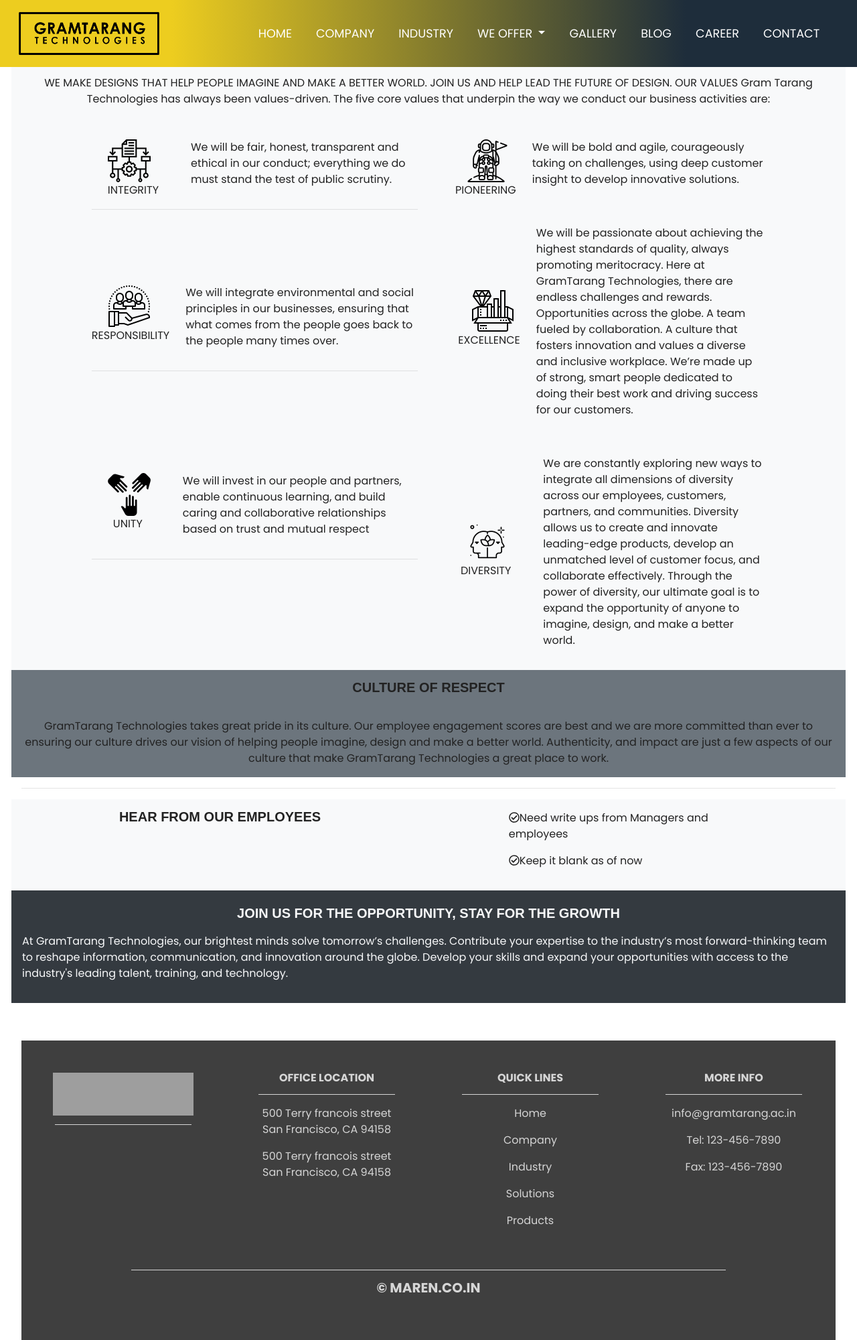
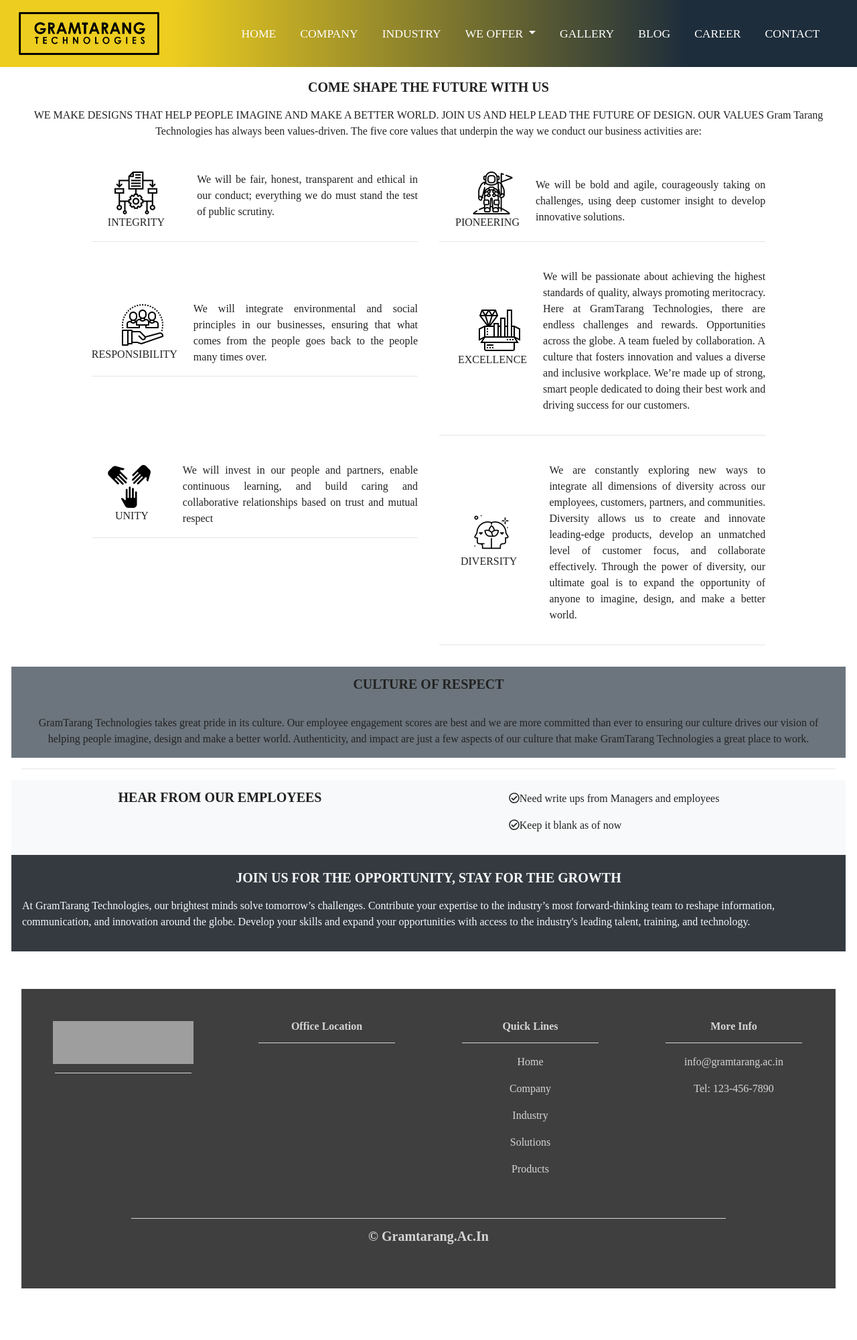
Before and after one commit to RakeshKRay/gt-tech, a PHP site: page /career.html in a window 1280 px wide. Shown: the whole page at 67% size. After the commit the page ends 1923 px from the top, so only its background shows below. Run offline with PHP 8.4, Linux system fonts and the light colour scheme; some libraries are stand-ins or nearby versions; grey boxes are pictures that could not be loaded.

Commit message:
AllPage
12-12-20

```diff
--- a/blog.html
+++ b/blog.html
@@ -41,7 +41,7 @@
                                 <a class="nav-link nav-color dropdown-toggle" href="#" id="navbardrop" data-toggle="dropdown">
                                     WE OFFER
                                 </a>
-                                <div class="dropdown-menu" style="background-color: #1e2d3b;">
+                                <div class="dropdown-bg dropdown-menu">
                                     <a class="dropdown-item nav-color" href="solution.html">SOLUTIONS</a>
                                     <a class="dropdown-item nav-color" href="product.html">PRODUCTS</a>
                                 </div>
@@ -66,7 +66,7 @@
         </div>
     </header>
 
-    <section id="blog">
+    <section id="blog" class="topSection">
 
         <h1 style="text-align: center;margin-top: 25px;">Blog</h1>
 
--- a/career.html
+++ b/career.html
@@ -41,7 +41,7 @@
                                 <a class="nav-link nav-color dropdown-toggle" href="#" id="navbardrop" data-toggle="dropdown">
                                     WE OFFER
                                 </a>
-                                <div class="dropdown-menu" style="background-color: #1e2d3b;">
+                                <div class="dropdown-bg dropdown-menu">
                                     <a class="dropdown-item nav-color" href="solution.html">SOLUTIONS</a>
                                     <a class="dropdown-item nav-color" href="product.html">PRODUCTS</a>
                                 </div>
@@ -66,17 +66,18 @@
         </div>
     </header>
 
-    <section id="Career">
+    <section id="Career" class="topSection">
 
-        <div class="row bg-light">
-            <div class="text-center mt-3">
-                <h5 style="font-family: sans-serif;">COME SHAPE THE FUTURE WITH US</h5>
-                <div class="mr-1 ml-1">
+        <div class="row text-center">
+            <div class=" mt-3">
+                <h5>COME SHAPE THE FUTURE WITH US</h5>
+                <div class="mr-1 ml-1 ">
                     <p>WE MAKE DESIGNS THAT HELP PEOPLE IMAGINE AND MAKE A BETTER WORLD. JOIN US AND HELP LEAD THE FUTURE OF DESIGN.
 
                         OUR VALUES
 
-                        Gram Tarang Technologies has always been values-driven. The five core values that underpin the way we conduct our business activities are:</p>
+                        Gram Tarang Technologies has always been values-driven. The five core values that underpin the way we conduct our business activities are:
+                    </p>
                 </div>
             </div>
             <div class="col-sm-1"></div>
@@ -88,7 +89,7 @@
                             <figcaption>INTEGRITY</figcaption>
                         </figure>
                     </div>
-                    <div class="ml-5">
+                    <div class="ml-5 text-justify">
                         <p>We will be fair, honest, transparent and ethical in our conduct; everything we do must stand the test of public scrutiny.</p>
                     </div>
                 </div>
@@ -103,7 +104,7 @@
                             <figcaption>RESPONSIBILITY</figcaption>
                         </figure>
                     </div>
-                    <div class="ml-4">&nbsp;<p>We will integrate environmental and social principles in our businesses, ensuring that what comes from the people goes back to the people many times over.</p>
+                    <div class="ml-4 text-justify">We will integrate environmental and social principles in our businesses, ensuring that what comes from the people goes back to the people many times over.
                     </div>
                 </div>
                 <hr>
@@ -118,7 +119,7 @@
                             <figcaption class="ml-2">UNITY</figcaption>
                         </figure>
                     </div>
-                    <div class="ml-5">&nbsp;<p>We will invest in our people and partners, enable continuous learning, and build caring and collaborative relationships based on trust and mutual respect</p>
+                    <div class="ml-5 text-justify">We will invest in our people and partners, enable continuous learning, and build caring and collaborative relationships based on trust and mutual respect
                     </div>
                 </div>
                 <hr>
@@ -133,11 +134,11 @@
                             <figcaption>PIONEERING</figcaption>
                         </figure>
                     </div>
-                    <div class="ml-4">
-                        <p>We will be bold and agile, courageously taking on challenges, using deep customer insight to develop innovative solutions.</p>
+                    <div class="ml-4 text-justify">
+                        We will be bold and agile, courageously taking on challenges, using deep customer insight to develop innovative solutions.
                     </div>
                 </div>
-
+                <hr>
                 <div class="d-flex align-items-center mt-3">
                     <div>
                         <figure>
@@ -145,11 +146,11 @@
                             <figcaption class="ml-4">&nbsp;EXCELLENCE</figcaption>
                         </figure>
                     </div>
-                    <div class="ml-4">&nbsp;<p>We will be passionate about achieving the highest standards of quality, always promoting meritocracy.
+                    <div class="ml-4">&nbsp;<p class="text-justify">We will be passionate about achieving the highest standards of quality, always promoting meritocracy.
                             Here at GramTarang Technologies, there are endless challenges and rewards. Opportunities across the globe. A team fueled by collaboration. A culture that fosters innovation and values a diverse and inclusive workplace. We’re made up of strong, smart people dedicated to doing their best work and driving success for our customers.</p>
                     </div>
                 </div>
-
+                <hr>
                 <div class="d-flex mt-3 ml-4 align-items-center">
                     <div>
                         <figure>
@@ -157,24 +158,24 @@
                             <figcaption class="ml-2">DIVERSITY</figcaption>
                         </figure>
                     </div>
-                    <div class="ml-5">&nbsp;<p>We are constantly exploring new ways to integrate all dimensions of diversity across our employees, customers, partners, and communities. Diversity allows us to create and innovate leading-edge products, develop an unmatched level of customer focus, and collaborate effectively. Through the power of diversity, our ultimate goal is to expand the opportunity of anyone to imagine, design, and make a better world.</p>
+                    <div class="ml-5">&nbsp;<p class="text-justify">We are constantly exploring new ways to integrate all dimensions of diversity across our employees, customers, partners, and communities. Diversity allows us to create and innovate leading-edge products, develop an unmatched level of customer focus, and collaborate effectively. Through the power of diversity, our ultimate goal is to expand the opportunity of anyone to imagine, design, and make a better world.</p>
                     </div>
                 </div>
-
+                <hr>
             </div>
             <div class="col-sm-1"></div>
         </div>
         <div class="row bg-secondary">
             <div class="text-center mt-3">
-                <h5 style="font-family: sans-serif;">CULTURE OF RESPECT</h5>
-                <div class="col-sm-12">GramTarang Technologies takes great pride in its culture. Our employee engagement scores are best and we are more committed than ever to ensuring our culture drives our vision of helping people imagine, design and make a better world. Authenticity, and impact are just a few aspects of our culture that make GramTarang Technologies a great place to work.</div>
+                <h5>CULTURE OF RESPECT</h5>
+                <div class="col-sm-12 class=" text-justify"">GramTarang Technologies takes great pride in its culture. Our employee engagement scores are best and we are more committed than ever to ensuring our culture drives our vision of helping people imagine, design and make a better world. Authenticity, and impact are just a few aspects of our culture that make GramTarang Technologies a great place to work.</div>
             </div>
         </div>
         <hr>
         <div class="row bg-light">
             <div class="col-sm-4 offset-sm-1">
                 <div class="text-center">
-                    <h5 style="font-family: sans-serif;">HEAR FROM OUR EMPLOYEES</h5>
+                    <h5>HEAR FROM OUR EMPLOYEES</h5>
                 </div>
 
             </div>
@@ -186,7 +187,7 @@
         <div class="row bg-dark text-light">
             <div class="col-sm-12">
                 <div class="mt-2 text-center">
-                    <h5 style="font-family: sans-serif;">JOIN US FOR THE OPPORTUNITY, STAY FOR THE GROWTH</h5>
+                    <h5>JOIN US FOR THE OPPORTUNITY, STAY FOR THE GROWTH</h5>
                 </div>
                 <p>At GramTarang Technologies, our brightest minds solve tomorrow’s challenges. Contribute your expertise to the industry’s most forward-thinking team to reshape information, communication, and innovation around the globe. Develop your skills and expand your opportunities with access to the industry's leading talent, training, and technology.</p>
             </div>
@@ -207,8 +208,8 @@
                         <h6>Office Location</h6>
                         <hr class="light">
 
-                        <p>500 Terry francois street<br>San Francisco, CA 94158</p>
-                        <p>500 Terry francois street<br>San Francisco, CA 94158</p>
+                        <p><br></p>
+                        <p><br></p>
                     </div>
                     <div class="col-md-3">
                         <h6>Quick Lines</h6>
@@ -224,13 +225,12 @@
                         <hr class="light">
                         <p>info@gramtarang.ac.in</p>
                         <p>Tel: 123-456-7890</p>
-                        <p>Fax: 123-456-7890</p>
                         <p></p>
                         <p></p>
                     </div>
                     <div class="col-12">
                         <hr class="light">
-                        <h5>&copy; maren.co.in</h5>
+                        <h5>&copy; gramtarang.ac.in</h5>
                     </div>
                 </div>
             </div>
--- a/coe.html
+++ b/coe.html
@@ -41,7 +41,7 @@
                                 <a class="nav-link nav-color dropdown-toggle" href="#" id="navbardrop" data-toggle="dropdown">
                                     WE OFFER
                                 </a>
-                                <div class="dropdown-menu" style="background-color: #1e2d3b;">
+                                <div class="dropdown-bg dropdown-menu">
                                     <a class="dropdown-item nav-color" href="solution.html">SOLUTIONS</a>
                                     <a class="dropdown-item nav-color" href="product.html">PRODUCTS</a>
                                 </div>
@@ -66,7 +66,7 @@
         </div>
     </header>
 
-    <section id="blog">
+    <section id="blog" class="topSection">
         <h1 style="text-align: center;margin-top: 25px;">COE</h1>
     </section>
     <div class="container-section">
--- a/css/style.css
+++ b/css/style.css
@@ -4,7 +4,7 @@ html,
 body {
     height: 100%;
     width: 100%;
-    font-family: 'Poppins', sans-serif;
+    font-family: 'Merriweather', serif;
     color: #222;
 }
 
@@ -23,7 +23,7 @@ section {
 section.oddSection {
     margin-left: 0rem;
     margin-right: 0rem;
-    background-color: #f7f0f0;
+    background-color: #F8F6F3;
 }
 
 .topSection {
@@ -62,6 +62,17 @@ section.oddSection {
 
 .nav-bg-light {
     background-color: #C6C6C6 !important;
+}
+
+.dropdown-item:hover,
+.dropdown-item:focus {
+    color: #000 !important;
+    text-decoration: none;
+    background-color: #edcd1f;
+}
+
+.dropdown-bg {
+    background-color: #000 !important;
 }
 
 .carousel-inner img {
@@ -154,7 +165,7 @@ tr:nth-child(odd) {
 }
 
 .welcome {
-    width: 75%;
+    width: 95%;
     margin: 0 auto;
     padding-top: 2rem;
 }
@@ -220,7 +231,7 @@ h6 {
     font-weight: 650;
     line-height: 1em;
     margin: 0 0 1em 0;
-    text-transform: uppercase;
+    text-transform: capitalize;
 }
 
 .icon {
@@ -322,6 +333,17 @@ hr.light-100 {
 
     .nav-color {
         color: #000 !important;
+    }
+
+    .dropdown-bg {
+        background-color: #edcd1f !important;
+    }
+
+    .dropdown-item:hover,
+    .dropdown-item:focus {
+        color: #000 !important;
+        text-decoration: none;
+        background-color: #ee1;
     }
 }
 
@@ -454,7 +476,7 @@ Extra (xl) large devices (large desktops, 1200px and up)
 /*********************** for the dim effect start*******************/
 
 .wrapper {
-    font-family: sans-serif;
+    font-family: 'Merriweather', serif;
     width: 90%;
     margin: 0 auto;
     position: relative;
--- a/gallery.html
+++ b/gallery.html
@@ -45,7 +45,7 @@
                                 <a class="nav-link nav-color dropdown-toggle" href="#" id="navbardrop" data-toggle="dropdown">
                                     WE OFFER
                                 </a>
-                                <div class="dropdown-menu" style="background-color: #1e2d3b;">
+                                <div class="dropdown-bg dropdown-menu">
                                     <a class="dropdown-item nav-color" href="solution.html">SOLUTIONS</a>
                                     <a class="dropdown-item nav-color" href="product.html">PRODUCTS</a>
                                 </div>
@@ -70,7 +70,7 @@
         </div>
     </header>
 
-    <section id="Gallery">
+    <section id="Gallery" class="topSection">
 
         <h1 style="text-align: center;margin-top: 25px;">Gallery</h1>
         <div class="container">
--- a/industry.html
+++ b/industry.html
@@ -40,7 +40,7 @@
                                 <a class="nav-link nav-color dropdown-toggle" href="#" id="navbardrop" data-toggle="dropdown">
                                     WE OFFER
                                 </a>
-                                <div class="dropdown-menu" style="background-color: #1e2d3b;">
+                                <div class="dropdown-bg dropdown-menu">
                                     <a class="dropdown-item nav-color" href="solution.html">SOLUTIONS</a>
                                     <a class="dropdown-item nav-color" href="product.html">PRODUCTS</a>
                                 </div>
@@ -65,7 +65,7 @@
         </div>
     </header>
 
-    <section id="industry" style="">
+    <section id="" class="topSection">
         <h1 style="text-align: center;margin-top: 25px;">Industry</h1>
         <div class="container-fluid padding">
             <div class="row padding">
--- a/product.html
+++ b/product.html
@@ -40,7 +40,7 @@
                                 <a class="nav-link nav-color dropdown-toggle" href="#" id="navbardrop" data-toggle="dropdown">
                                     WE OFFER
                                 </a>
-                                <div class="dropdown-menu" style="background-color: #1e2d3b;">
+                                <div class="dropdown-bg dropdown-menu">
                                     <a class="dropdown-item nav-color" href="solution.html">SOLUTIONS</a>
                                     <a class="dropdown-item nav-color" href="product.html">PRODUCTS</a>
                                 </div>
@@ -65,7 +65,7 @@
         </div>
     </header>
 
-    <section style="" id="product">
+    <section class="topSection" id="product">
         <h1 style="text-align: center;margin-top: 25px;">Product</h1>
         <div id="slidesp" class="carousel slide " data-ride="carousel" style="width: 90%;margin: auto;">
             <ul class="carousel-indicators">
--- a/solution.html
+++ b/solution.html
@@ -40,7 +40,7 @@
                                 <a class="nav-link nav-color dropdown-toggle" href="#" id="navbardrop" data-toggle="dropdown">
                                     WE OFFER
                                 </a>
-                                <div class="dropdown-menu" style="background-color: #1e2d3b;">
+                                <div class="dropdown-bg dropdown-menu">
                                     <a class="dropdown-item nav-color" href="solution.html">SOLUTIONS</a>
                                     <a class="dropdown-item nav-color" href="product.html">PRODUCTS</a>
                                 </div>
@@ -65,7 +65,7 @@
         </div>
     </header>
 
-    <section id="solution">
+    <section id="solution" class="topSection">
         <h1 style="text-align: center;margin-top: 25px;">Solutions</h1>
         <div class="container-fluid padding">
             <div class="row padding">
```
Also changed, not shown: company.html (+31 -19 lines), contact.html (+4 -3 lines), index.html (+4 -5 lines), img/empty-photo.png (added), 1 other file.
